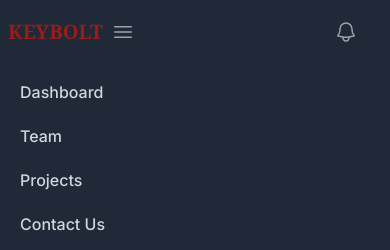
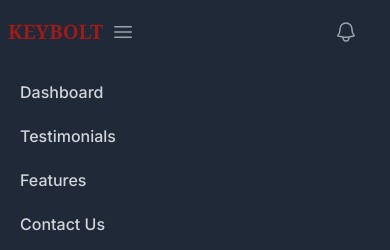
Before and after one commit to jugunu-21/keybolt, a Next.js app: page / in a window 390 px wide. Both pictures are taken after a click on the button 123 px from the left and 32 px from the top of the page. Shown: the top 250 px of the page. Built offline with nearby package versions, Linux system fonts and the light colour scheme.

Commit message:
minor change

```diff
--- a/components/navbar/navbar.tsx
+++ b/components/navbar/navbar.tsx
@@ -104,8 +104,8 @@
                         {isMenuOpen && (
                             <>
                                 <a href="/" className="block rounded-md px-3 py-2 text-base font-medium text-gray-300 hover:bg-gray-700 hover:text-white" aria-current="page">Dashboard</a>
-                                {blank&&<> <a href="#" className="block rounded-md px-3 py-2 text-base font-medium text-gray-300 hover:bg-gray-700 hover:text-white">Team</a>
-                                <a href="#" className="block rounded-md px-3 py-2 text-base font-medium text-gray-300 hover:bg-gray-700 hover:text-white">Projects</a>
+                                {blank&&<> <a href="#testimonial" className="block rounded-md px-3 py-2 text-base font-medium text-gray-300 hover:bg-gray-700 hover:text-white">Testimonials</a>
+                                <a  href="#feature" className="block rounded-md px-3 py-2 text-base font-medium text-gray-300 hover:bg-gray-700 hover:text-white">Features</a>
 
                                 <a href="/contact" className="block rounded-md px-3 py-2 text-base font-medium text-gray-300 hover:bg-gray-700 hover:text-white">Contact Us</a>
                            </>}
```
